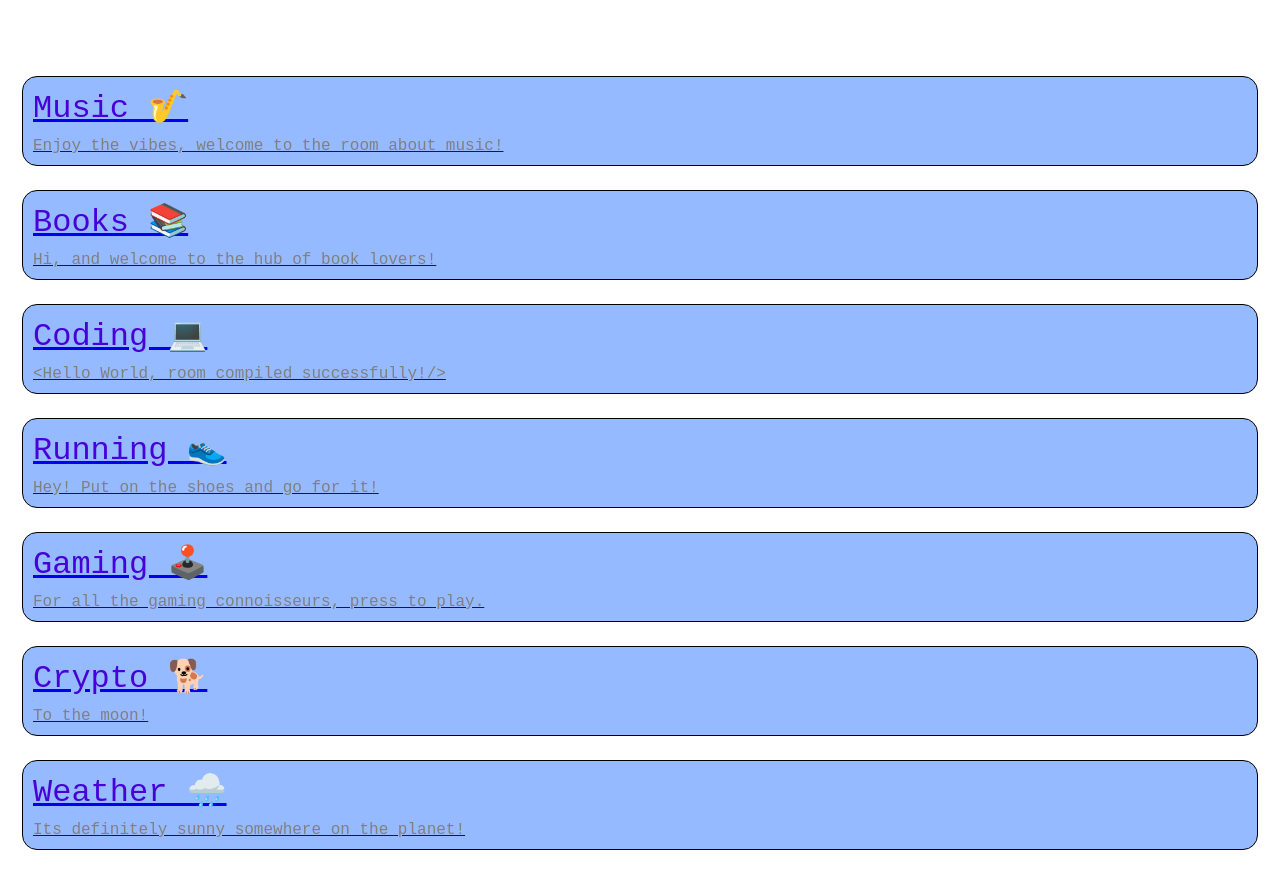
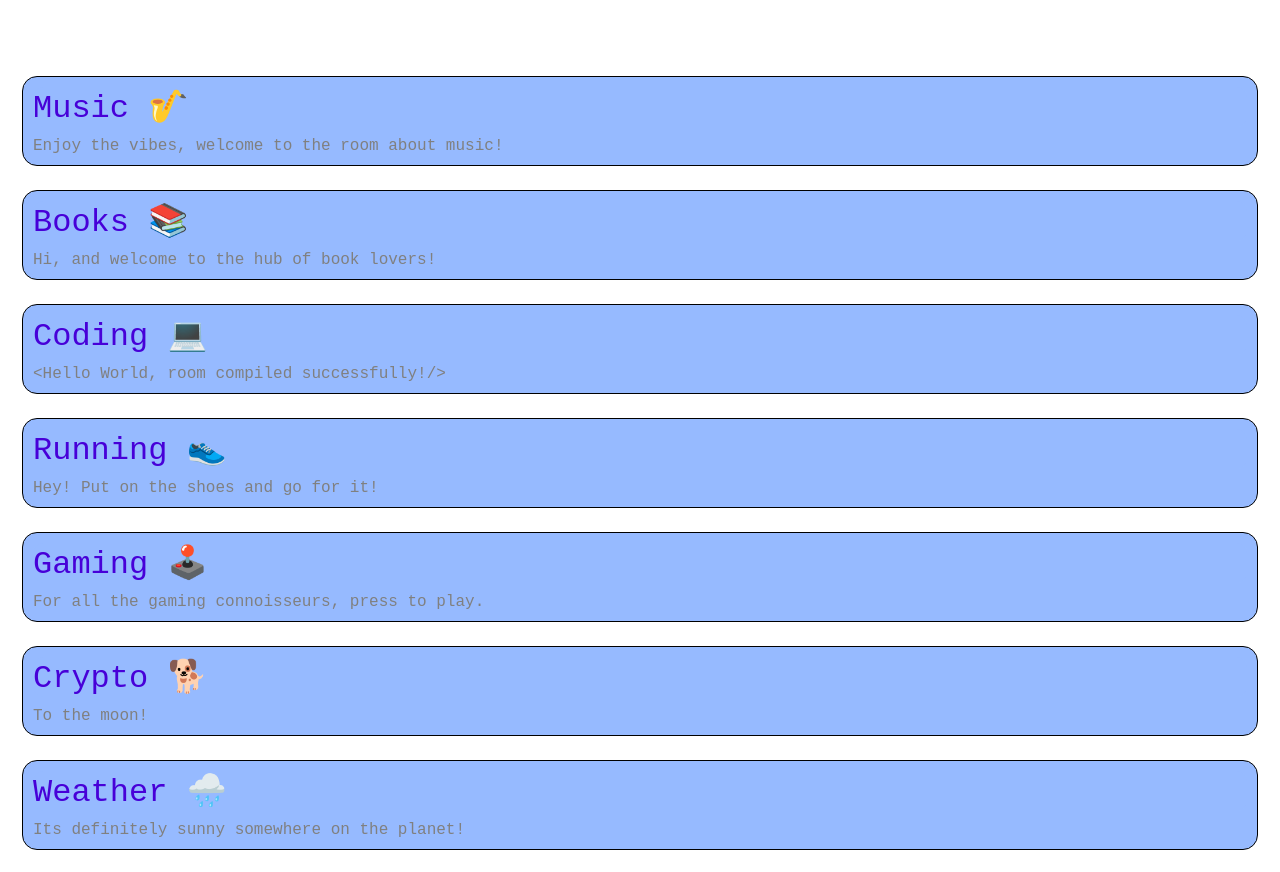
Before and after one commit to frustrabe/chatrooms-app-v1.0, a React (Create React App) app: page /chatrooms in a window 1280 px wide. Built offline with nearby package versions, Linux system fonts and the light colour scheme.

Commit message:
fixed underline on chatrooms view, music room messages working

```diff
--- a/src/App.css
+++ b/src/App.css
@@ -150,7 +150,7 @@ h2 {
 
 /*Style of avatar of recieved message*/
 
-.received-messages>div:first-child>img.userAvatar {
+.userAvatar {
   float: left;
   width: 30px;
   height: 30px;
@@ -184,7 +184,7 @@ h2 {
 
 /*Style of avatar of sent message*/
 
-.sent-messages>div:first-child>img.meAvatar {
+.meAvatar {
   display: flex;
   float: right;
   width: 30px;
@@ -258,3 +258,7 @@ input {
   outline: none;
   font-size: 15px;
 }
+
+a:-webkit-any-link {
+  text-decoration: none;
+}
--- a/src/components/BubbleReceived.js
+++ b/src/components/BubbleReceived.js
@@ -1,11 +1,11 @@
-export default function BubbleReceived() {
+import UserAvatar from "./UserAvatar";
+
+export default function BubbleReceived({ text }) {
   return (
     <div className="BubbleReceived">
+      <UserAvatar />
       <div className="received-message">
-                <div className="received-message-text">
-                    Hey what did you think about the new Red Hot Chili Peppers album?
-                    I am not sure what to think about it, probably need more time to grow on me.
-                </div>
+        <div className="received-message-text">{text}</div>
       </div>
     </div>
   );
--- a/src/components/BubbleSent.js
+++ b/src/components/BubbleSent.js
@@ -1,11 +1,11 @@
-export default function BubbleSent() {
+import MeAvatar from "./MeAvatar";
+
+export default function BubbleSent({ text }) {
   return (
     <div className="BubbleSent">
+      <MeAvatar />
       <div className="sent-message">
-                <div className="sent-message-text">
-                    I actually quite enjoyed it!
-                    The first listen didn't do it for me, but the next ones did the work.
-                </div>
+        <div className="sent-message-text">{text}</div>
       </div>
     </div>
   );
--- a/src/components/Chatroom.js
+++ b/src/components/Chatroom.js
@@ -4,33 +4,39 @@ import { useParams } from "react-router-dom";
 import { getChatrooms } from "../data/chatrooms";
 import NotFound from "./NotFound";
 import MessagesSent from "./MessagesSent";
-
+import BubbleReceived from "./BubbleReceived";
+import BubbleSent from "./BubbleSent";
 
 export default function Chatroom({ id }) {
   //We find current opened chatroom id from route parameters
   let params = useParams();
-    const { chatroomId } = params
+  const { chatroomId } = params;
 
   //We filter the chatroom data by current chatroom id
-    const chatrooms = getChatrooms()
+  const chatrooms = getChatrooms();
   //We are comparing two different types here. Thats why we use parseInt -
   // to change the type of params.chatroomId from a string to a number (int).
-    const chatroom = chatrooms.find(chatroom => chatroom.id === parseInt(chatroomId))
+  const chatroom = chatrooms.find(
+    (chatroom) => chatroom.id === parseInt(chatroomId)
+  );
 
-    if (!chatroom) return <NotFound />
+  if (!chatroom) return <NotFound />;
 
-    const { name } = chatroom
+  const currentUserId = 3;
+
+  const { name, messages } = chatroom;
 
   return (
     <div className="Chatroom">
       <h2> {name} </h2>
       <div className="messages-window">
-                <div className="received-messages">
-                    <MessagesReceived />
-                </div>
-                <div className="sent-messages">
-                    <MessagesSent />
-                </div>
+        {messages.map((message) => {
+          if (message.user_id === currentUserId) {
+            return <BubbleSent text={message.text} name={message.name} />;
+          } else {
+            return <BubbleReceived text={message.text} name={message.name} />;
+          }
+        })}
       </div>
       <Toolbox />
     </div>
--- a/src/components/MeAvatar.js
+++ b/src/components/MeAvatar.js
@@ -1,9 +1,9 @@
-export default function meAvatar() {
-    return (
-        <img
-            className="meAvatar"
-            src="https://cdn.pixabay.com/photo/2016/11/18/23/38/child-1837375_960_720.png"
-            alt="avatar-bubble">
-        </img>
-    );
+export default function MeAvatar() {
+  return (
+    <img
+      className="meAvatar"
+      src="https://cdn.pixabay.com/photo/2016/11/18/23/38/child-1837375_960_720.png"
+      alt="avatar-bubble"
+    ></img>
+  );
 }
--- a/src/components/UserAvatar.js
+++ b/src/components/UserAvatar.js
@@ -1,9 +1,9 @@
-export default function userAvatar() {
-    return (
-        <img
-            className="userAvatar"
-            src="https://cdn.pixabay.com/photo/2019/08/11/18/59/icon-4399701_960_720.png"
-            alt="avatar-bubble">
-        </img>
-    );
+export default function UserAvatar() {
+  return (
+    <img
+      className="userAvatar"
+      src="https://cdn.pixabay.com/photo/2019/08/11/18/59/icon-4399701_960_720.png"
+      alt="avatar-bubble"
+    ></img>
+  );
 }
--- a/src/data/chatrooms.js
+++ b/src/data/chatrooms.js
@@ -1,39 +1,77 @@
 const chatrooms = [
   {
-        "id": 1,
-        "name": 'Music 🎷',
-        "description": 'Enjoy the vibes, welcome to the room about music!'
+    id: 1,
+    name: "Music 🎷",
+    description: "Enjoy the vibes, welcome to the room about music!",
+    messages: [
+      {
+        id: "a",
+        text: "Hey what did you think about the new Red Hot Chili Peppers album?",
+        user_id: 1,
       },
       {
-        "id": 2,
-        "name": 'Books 📚',
-        "description": 'Hi, and welcome to the hub of book lovers!'
+        id: "b",
+        text: "I actually quite enjoyed it!",
+        user_id: 2,
       },
       {
-        "id": 3,
-        "name": 'Coding 💻',
-        "description": '<Hello World, room compiled successfully!/>'
+        id: "c",
+        text: "I agree! Flea is a beast!!",
+        user_id: 3,
       },
       {
-        "id": 4,
-        "name": 'Running 👟',
-        "description": 'Hey! Put on the shoes and go for it!'
+        id: "d",
+        text: "RHCP !!!",
+        user_id: 1,
       },
       {
-        "id": 5,
-        "name": 'Gaming 🕹️',
-        "description": 'For all the gaming connoisseurs, press to play.'
+        id: "d",
+        text: "RHCP !!!",
+        user_id: 1,
       },
       {
-        "id": 6,
-        "name": 'Crypto 🐕',
-        "description": 'To the moon!'
-    }, {
-        "id": 7,
-        "name": 'Weather 🌧️',
-        "description": 'Its definitely sunny somewhere on the planet!'
+        id: "d",
+        text: "RHCP !!!",
+        user_id: 1,
       },
-]
+      {
+        id: "d",
+        text: "RHCP !!!",
+        user_id: 1,
+      },
+    ],
+  },
+  {
+    id: 2,
+    name: "Books 📚",
+    description: "Hi, and welcome to the hub of book lovers!",
+  },
+  {
+    id: 3,
+    name: "Coding 💻",
+    description: "<Hello World, room compiled successfully!/>",
+  },
+  {
+    id: 4,
+    name: "Running 👟",
+    description: "Hey! Put on the shoes and go for it!",
+  },
+  {
+    id: 5,
+    name: "Gaming 🕹️",
+    description: "For all the gaming connoisseurs, press to play.",
+  },
+  {
+    id: 6,
+    name: "Crypto 🐕",
+    description: "To the moon!",
+  },
+  {
+    id: 7,
+    name: "Weather 🌧️",
+    description: "Its definitely sunny somewhere on the planet!",
+  },
+];
 
 export function getChatrooms() {
   return chatrooms;
```
Lines whose indentation alone changed are shown as unchanged.
